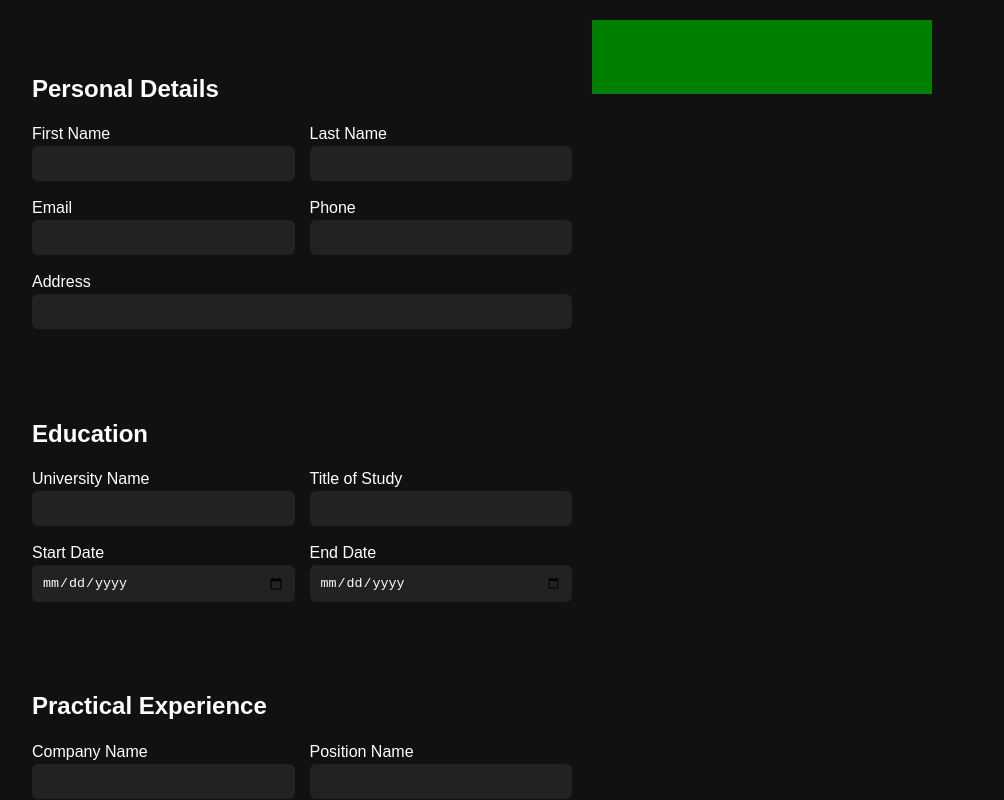
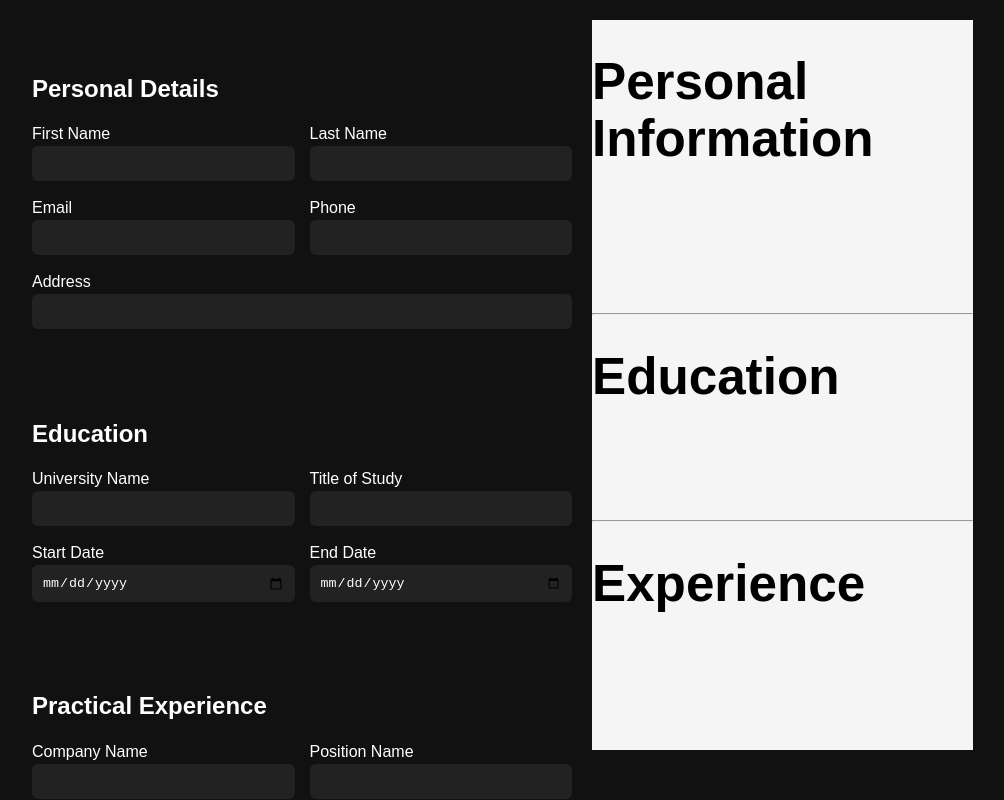
Before and after one commit to Yogs991/CV-Application, a React (Vite) app: page / in a window 1280 px wide. Shown: the top 800 px of the page, without its empty margins (28-1032 px from the left). Built offline with nearby package versions, Linux system fonts and the light colour scheme.

Commit message:
Made minor  changes to most of the files

```diff
--- a/src/App.css
+++ b/src/App.css
@@ -13,23 +13,10 @@ body{
     box-sizing: border-box;
 }
 
-/* .container{
-    display: flex;
-    justify-content: space-between;
-    align-items: flex-start;
-    width: 100%;
-} */
-
 .forms{
     flex: 0 0 600px;
 }
 
-.preview{
-    margin-left: auto;
-    background-color: green;
-    padding: 20px;
-    min-width: 300px;
-}
 .details-container{
     background-color: #111;
     padding: 20px;
@@ -64,3 +51,15 @@ body{
     color: #fff;
     border-radius: 6px;
 }
+
+.preview{
+    margin-left: auto;
+    background-color: whitesmoke;
+    min-width: 300px;
+    color: black; /*lightblue color*/
+}
+
+.preview-details, .preview-education, .preview-experience{
+    display: grid;
+    grid-template-columns: repeat(2, 1fr);
+}
--- a/src/App.jsx
+++ b/src/App.jsx
@@ -18,11 +18,33 @@ function App() {
           <Experience formData={experienceData} setFormData={setExperienceData}/>
         </div>
         <div className='preview'>
-            <h1>{detailsData.name}</h1>
-            <h1>{educationData.university}</h1>
-            <h1>{experienceData.company}</h1>
+          <h1>Personal Information</h1>
+          <div className='preview-details'>
+            <h2>{detailsData.firstName}</h2>
+            <h2>{detailsData.lastName}</h2>
+            <p>{detailsData.email}</p>
+            <p>{detailsData.phone}</p>
+            <p>{detailsData.address}</p>
+          </div>
+          <hr />
+          <h1>Education</h1>
+          <div className='preview-education'>
+            <h2>{educationData.university}</h2>
+            <h3>{educationData.study}</h3>
+            <p>{educationData.startDate}</p>
+            <p>{educationData.endDate}</p>
+          </div>
+          <hr />
+          <h1>Experience</h1>
+          <div className='preview-experience'>
+            <h2>{experienceData.company}</h2>
+            <h3>{experienceData.position}</h3>
+            <p>{experienceData.responsibilities}</p>
+            <p>{experienceData.startDate}</p>
+            <p>{experienceData.endDate}</p>
         </div>
       </div>
+    </div>
   )
 }
 
--- a/src/Education.jsx
+++ b/src/Education.jsx
@@ -18,7 +18,7 @@ function Education({formData, setFormData}){
                         label="University Name"
                         name="university"
                         type="text"
-                        value={formData.university}
+                        value={formData.university || ''}
                         onChange={handleChange}
                     />
 
@@ -27,7 +27,7 @@ function Education({formData, setFormData}){
                         label="Title of Study"
                         name="study"
                         type="text"
-                        value={formData.study}
+                        value={formData.study || ''}
                         onChange={handleChange}
                     />
                 </div>
@@ -37,7 +37,7 @@ function Education({formData, setFormData}){
                         label="Start Date"
                         name="startDate"
                         type="date"
-                        value={formData.startDate}
+                        value={formData.startDate || ''}
                         onChange={handleChange}
                     />
 
@@ -46,7 +46,7 @@ function Education({formData, setFormData}){
                         label="End Date"
                         name="endDate"
                         type="date"
-                        value={formData.endDate}
+                        value={formData.endDate || ''}
                         onChange={handleChange}
                     />
                 </div>
--- a/src/Experience.jsx
+++ b/src/Experience.jsx
@@ -18,7 +18,7 @@ function Experience({formData,setFormData}){
                         label="Company Name"
                         name="company"
                         type="text"
-                        value={formData.company}
+                        value={formData.company || ''}
                         onChange={handleChange}
                     />
 
@@ -27,7 +27,7 @@ function Experience({formData,setFormData}){
                         label="Position Name"
                         name="position"
                         type="text"
-                        value={formData.position}
+                        value={formData.position || ''}
                         onChange={handleChange}
                     />
                 </div>
@@ -37,7 +37,7 @@ function Experience({formData,setFormData}){
                         label="Main Responsibilities"
                         name="responsibilities"
                         type="textarea"
-                        value={formData.responsibilities}
+                        value={formData.responsibilities || ''}
                         onChange={handleChange}
                     />
                 </div>
@@ -47,7 +47,7 @@ function Experience({formData,setFormData}){
                         label="Start Date"
                         name="startDate"
                         type="date"
-                        value={formData.startDate}
+                        value={formData.startDate || ''}
                         onChange={handleChange}
                     />
 
@@ -56,7 +56,7 @@ function Experience({formData,setFormData}){
                         label="End Date"
                         name="endDate"
                         type="date"
-                        value={formData.endDate}
+                        value={formData.endDate || ''}
                         onChange={handleChange}
                     />
                 </div>
--- a/src/PersonalDetails.jsx
+++ b/src/PersonalDetails.jsx
@@ -19,7 +19,7 @@ function Details({formData, setFormData}){
                         label="First Name"
                         name="firstName"
                         type="text"
-                        value={formData.firstName}
+                        value={formData.firstName || ''}
                         onChange={handleChange}
                     />
 
@@ -28,7 +28,7 @@ function Details({formData, setFormData}){
                         label="Last Name"
                         name="lastName"
                         type="text"
-                        value={formData.lastName}
+                        value={formData.lastName || ''}
                         onChange={handleChange}
                     />
                 </div>
@@ -38,7 +38,7 @@ function Details({formData, setFormData}){
                         label="Email"
                         name="email"
                         type="Email"
-                        value={formData.email}
+                        value={formData.email || ''}
                         onChange={handleChange}
                     />
 
@@ -47,7 +47,7 @@ function Details({formData, setFormData}){
                         label="Phone"
                         name="phone"
                         type="Phone"
-                        value={formData.phone}
+                        value={formData.phone || ''}
                         onChange={handleChange}
                     />
                 </div>
@@ -57,7 +57,7 @@ function Details({formData, setFormData}){
                         label="Address"
                         name="address"
                         type="text"
-                        value={formData.address}
+                        value={formData.address || ''}
                         onChange={handleChange}
                     />
                 </div>
```
